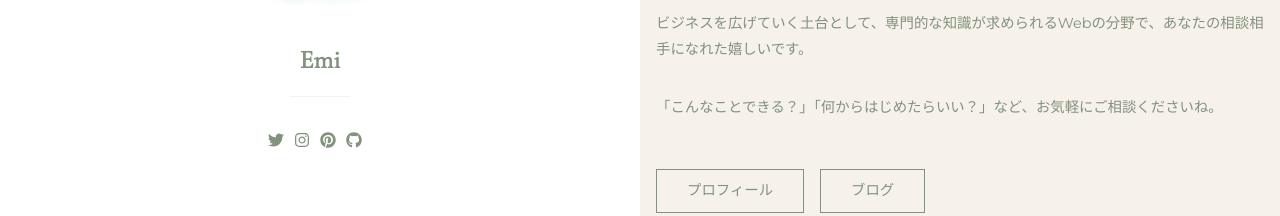
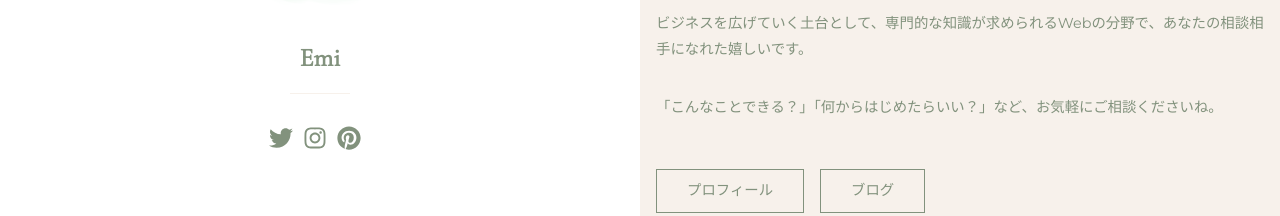
Before and after one commit to emmieworks/gatsby-portfolio, a Gatsby site: page / in a window 1280 px wide. Shown: the part 2560-2776 px from the top of the page. Built offline with nearby package versions, Linux system fonts and the light colour scheme; Gatsby itself is replaced by a stand-in of ours; a web font is replaced by a local one.

Commit message:
[upd]アイコンサイズを大きく

```diff
--- a/src/components/sns.js
+++ b/src/components/sns.js
@@ -1,6 +1,6 @@
 import * as React from 'react'
 import { useStaticQuery, graphql } from "gatsby"
-import {FaPinterest, FaGithub, FaTwitter, FaInstagram } from "react-icons/fa"
+import {FaPinterest, FaTwitter, FaInstagram } from "react-icons/fa"
 
 const Sns = () => {
   const data = useStaticQuery(graphql`
@@ -27,7 +27,7 @@ const Sns = () => {
           target="_blank"
           rel="noopener noreferrer"
           >
-          <FaTwitter />
+          <FaTwitter size={24} />
         </a>
         <a
           style={{marginRight:10}}
@@ -35,7 +35,7 @@ const Sns = () => {
           target="_blank"
           rel="noopener noreferrer"
         >
-          <FaInstagram />
+          <FaInstagram size={24} />
         </a>
         <a
           style={{marginRight:10}}
@@ -43,15 +43,7 @@ const Sns = () => {
           target="_blank"
           rel="noopener noreferrer"
         >
-          <FaPinterest />
-        </a>
-        <a
-          style={{marginRight:10}}
-          href={`https://github.com/${social.github}`}
-          target="_blank"
-          rel="noopener noreferrer"
-        >
-          <FaGithub />
+          <FaPinterest size={24}/>
         </a>
       </p>
     </div>
```
